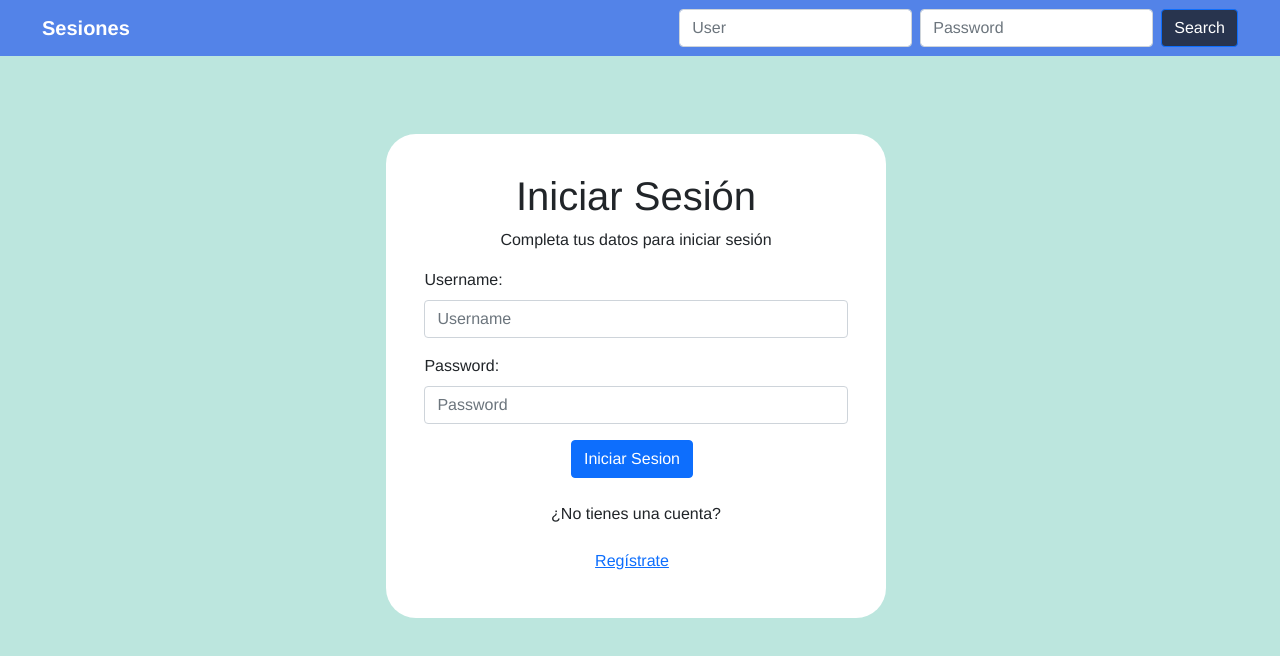
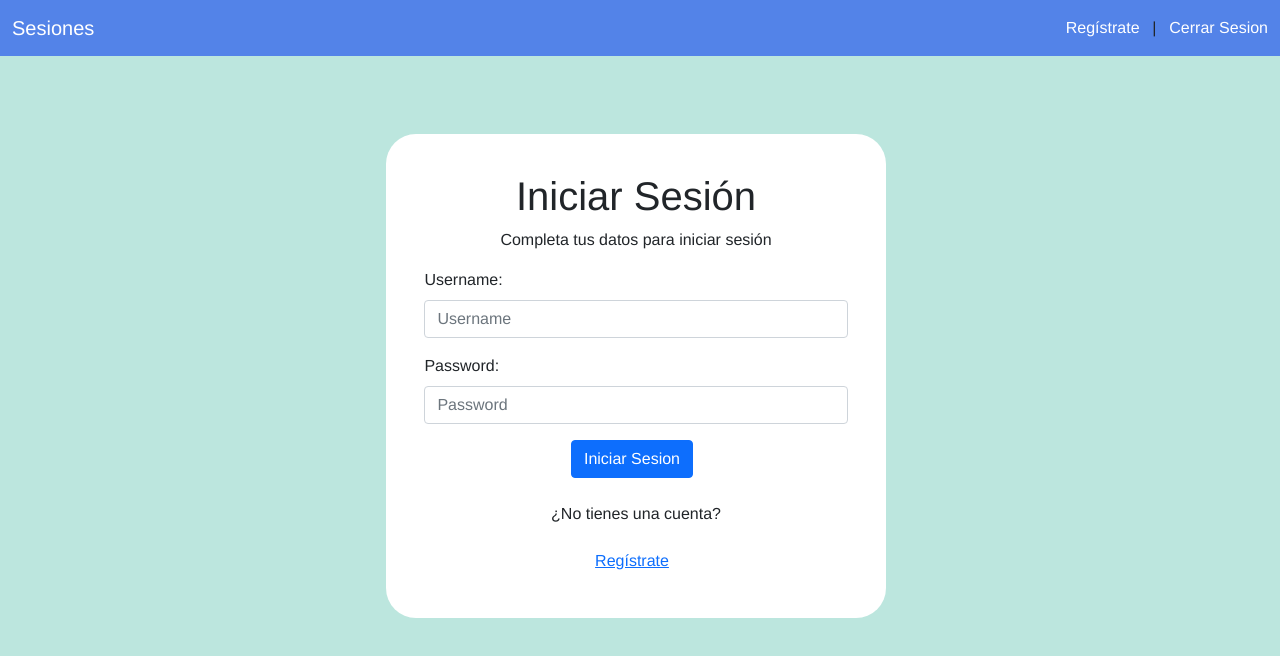
Before and after one commit to Maruxi01/Proyecto-Especializacion-I, a Vue app in the folder proyecto-especializacion/: page / in a window 1280 px wide. Shown: the top 656 px of the page. Built offline with nearby package versions, Linux system fonts and the light colour scheme.

Commit message:
Se actualiza style de componentes, se agrega un navbar

```diff
--- a/proyecto-especializacion/src/App.vue
+++ b/proyecto-especializacion/src/App.vue
@@ -8,7 +8,7 @@
   </div>
 </template>
 
-<style>
+<style scoped>
 #app {
   font-family: Avenir, Helvetica, Arial, sans-serif;
   -webkit-font-smoothing: antialiased;
@@ -23,10 +23,5 @@ nav {
 
 nav a {
   font-weight: bold;
-  color: #2c3e50;
-}
-
-nav a.router-link-exact-active {
-  color: #42b983;
 }
 </style>
--- a/proyecto-especializacion/src/components/LoginBar.vue
+++ /dev/null
@@ -1,31 +0,0 @@
-<!-- eslint-disable  -->
-<template>
-<header>
-    <nav class="navbar navbar-light light-grey">
-  <div class="container-fluid">
-    <a class="navbar-brand" style="color: white">Sesiones</a>
-    <form class="d-flex">
-      <input class="form-control me-2" type="user" placeholder="User" aria-label="User">
-      <input class="form-control me-2" type="user" placeholder="Password" aria-label="Password">
-      <button class="btn btn-primary" type="submit">Search</button>
-    </form>
-  </div>
-</nav>
-</header>
-</template>
-
-<script>
-/* eslint-disable */
-export default {
-  name: "LoginBar",
-};
-</script>
-
-<style scoped>
-.light-grey{
-  background-color: #5383E8;
-}
-.btn-primary {
-  background-color: #28344E !important;
-}
-</style>
--- /dev/null
+++ b/proyecto-especializacion/src/components/Navbar.vue
@@ -0,0 +1,46 @@
+<!-- eslint-disable  -->
+<template>
+  <nav class="navbar navbar-light light-grey">
+    <div class="container-fluid">
+      <a class="navbar-brand">Sesiones</a>
+    <div class="d-flex" id="links">
+        <router-link to="/registrar" id="registrar">Regístrate </router-link> |
+        <router-link to="/" id="cerrar"> Cerrar Sesion</router-link>
+    </div>
+    </div>
+
+  </nav>
+
+</template>
+
+<script>
+/* eslint-disable */
+export default {
+  name: "navbar",
+};
+</script>
+
+<style scoped>
+.light-grey {
+  background-color: #5383E8;
+}
+
+.btn-primary {
+  background-color: #28344E !important;
+}
+a.navbar-brand {
+  color: white;
+}
+
+#registrar{
+  margin-right: 1vw;
+  color:white;
+  text-decoration: none;
+}
+#cerrar{
+  margin-left: 1vw;
+  color:white;
+  text-decoration: none;
+}
+
+</style>
--- a/proyecto-especializacion/src/components/SesionesCompletadas.vue
+++ b/proyecto-especializacion/src/components/SesionesCompletadas.vue
@@ -3,7 +3,8 @@
   <div >
     <div class="flex-container">
       <div class="flex-child">
-        <table class="table table-dark mt-5">
+        <div class="container">
+          <table class="table table-striped mt-5">
           <thead>
             <tr>
               <th scope="col">N</th>
@@ -47,6 +48,10 @@
             </tr>
           </tbody>
         </table>
+
+
+        </div>
+
       </div>
       <div class="flex-child">
         <canvas id="myChart" width="400" height="400" class="mt-5"></canvas>
@@ -186,7 +191,10 @@ export default {
 .flex-container {
   display: flex;
 }
-
+.container{
+  background-color:white;
+  border-radius: 15px;
+}
 .flex-child {
   flex: 1;
   margin: 80px;
--- a/proyecto-especializacion/src/views/HomeView.vue
+++ b/proyecto-especializacion/src/views/HomeView.vue
@@ -1,6 +1,6 @@
 <template>
   <div class="home">
-    <LoginBar />
+    <Navbar />
     <Login />
   </div>
 </template>
@@ -8,10 +8,10 @@
 <script>
 // @ is an alias to /src
 import Login from "../components/IniciarSesion.vue";
-import LoginBar from "@/components/LoginBar.vue";
+import Navbar from "@/components/Navbar.vue";
 
 export default {
   name: "HomeView",
-  components: { Login, LoginBar },
+  components: { Login, Navbar },
 };
 </script>
--- a/proyecto-especializacion/src/views/RegistrarView.vue
+++ b/proyecto-especializacion/src/views/RegistrarView.vue
@@ -1,15 +1,15 @@
 <template>
   <div class="registrar">
-    <LoginBar />
+    <Navbar />
     <Registrar />
   </div>
 </template>
 
 <script>
 import Registrar from "@/components/RegistrarUsuario.vue";
-import LoginBar from "@/components/LoginBar.vue";
+import Navbar from "@/components/Navbar.vue";
 export default {
   name: "RegistrarView",
-  components: { Registrar, LoginBar },
+  components: { Registrar, Navbar },
 };
 </script>
--- a/proyecto-especializacion/src/views/SesionesView.vue
+++ b/proyecto-especializacion/src/views/SesionesView.vue
@@ -1,16 +1,16 @@
 <template>
   <div class="sesiones">
-    <LoginBar />
+    <Navbar />
     <Sesiones />
   </div>
 </template>
 
 <script>
-import LoginBar from "@/components/LoginBar.vue";
 import Sesiones from "@/components/SesionesCompletadas.vue";
+import Navbar from "@/components/Navbar.vue";
 
 export default {
   name: "SesionesCompletadas",
-  components: { LoginBar, Sesiones },
+  components: { Sesiones, Navbar },
 };
 </script>
```
Also changed, not shown: proyecto-especializacion/src/components/VerSesion.vue (deleted, +0 -17 lines).
